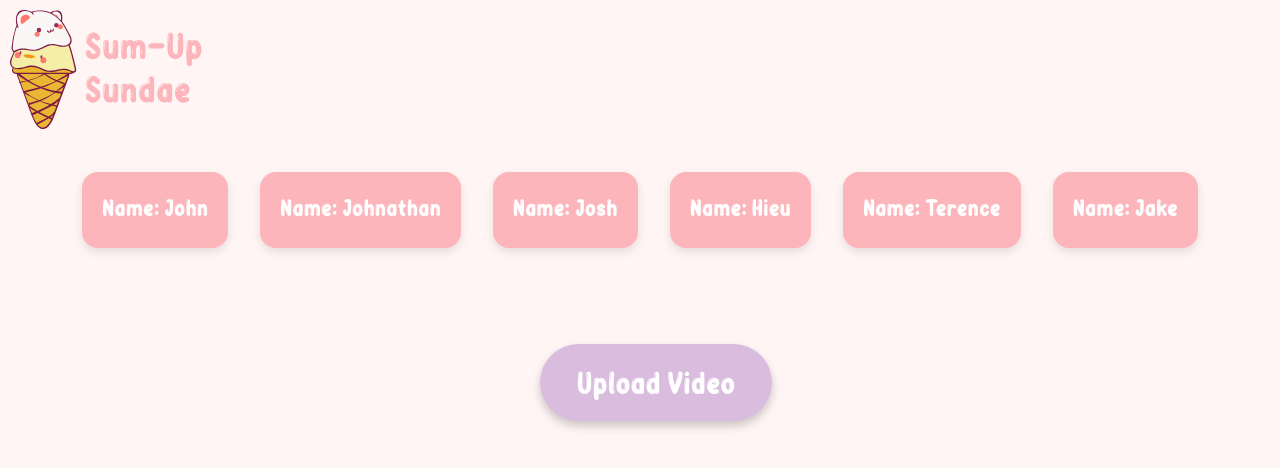
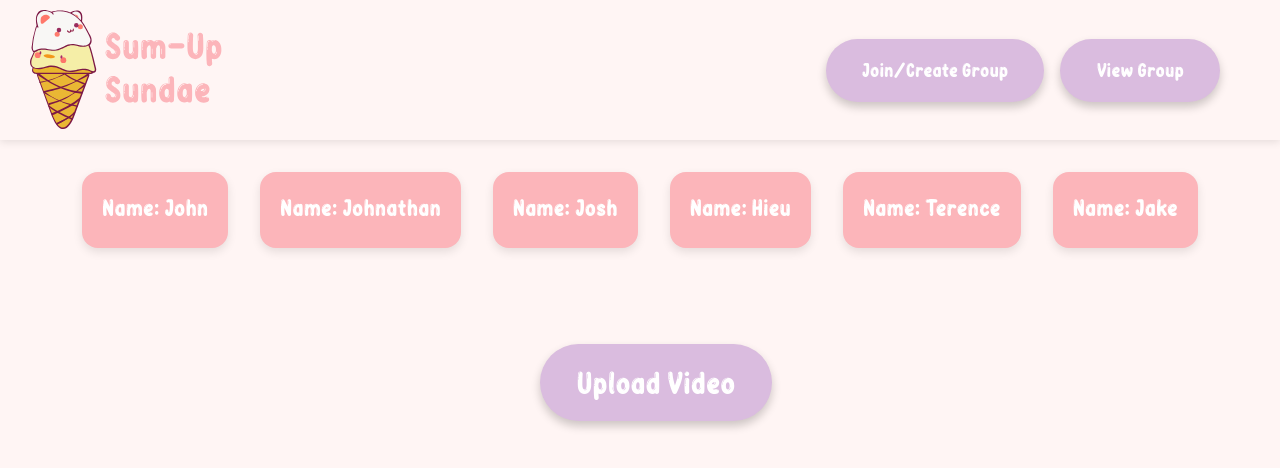
Before and after one commit to tyin76/sum-up-sundae, a React (Create React App) app in the folder frontend/: page /viewGroup in a window 1280 px wide. Shown: the top 468 px of the page. Built offline with nearby package versions, Linux system fonts and the light colour scheme; no server answers.

Commit message:
added more stuff

```diff
--- a/frontend/src/components/CustomButton.js
+++ b/frontend/src/components/CustomButton.js
@@ -1,7 +1,7 @@
 import React from 'react';
 import { useState } from 'react';
 
-const CustomButton = ({ onClick, children, width = 'fit-content', borderBottomRightRadius = '5em', borderBottomLeftRadius = '5em', borderTopRightRadius = '5em', borderTopLeftRadius = '5em'}) => {
+const CustomButton = ({ onClick, children, width = 'fit-content', borderBottomRightRadius = '5em', borderBottomLeftRadius = '5em', borderTopRightRadius = '5em', borderTopLeftRadius = '5em', fontSize = '32px'}) => {
 
   const [isHovered, setIsHovered] = useState(false);
   const buttonStyle = {
@@ -10,7 +10,7 @@ const CustomButton = ({ onClick, children, width = 'fit-content', borderBottomRi
     justifyContent: 'center',
     gap: '8px',
     padding: '20px 36px',
-    fontSize: '32px',
+    fontSize: fontSize,
     fontFamily: 'Bubble',
     fontWeight: '500',
     color: 'white',
--- a/frontend/src/components/Header.js
+++ b/frontend/src/components/Header.js
@@ -1,14 +1,52 @@
-import { Box } from '@mui/material';
-import { Stack } from '@mui/material';
-import Logo from './Logo'
+import { Box, Stack, useTheme, useMediaQuery } from '@mui/material';
+import { Link } from 'react-router-dom';
+import Logo from './Logo';
+import CustomButton from './CustomButton';
 
-function Header({ children, height='15vh' }) {
+function Header({ children, height = '15vh' }) {
+  const theme = useTheme();
+  const isSmallScreen = useMediaQuery(theme.breakpoints.down('sm'));
+
   return (
     <Stack>
-            <Stack direction={'row'} width="100%">
-                <Box height={height} padding="10px">
+      <Stack
+        direction="row"
+        alignItems="center"
+        justifyContent="space-between"
+        sx={{
+          padding: isSmallScreen ? '10px 15px' : '10px 30px',
+          boxShadow: '0px 2px 8px rgba(0, 0, 0, 0.1)',
+          backgroundColor:'#FFF5F4',
+          position: 'sticky',
+          top: 0,
+          zIndex: 10,
+        }}
+      >
+        <Link to='/'>
+        <Box sx={{ display: 'flex', alignItems: 'center' }}>
           <Logo height={height} />
         </Box>
+        </Link>
+
+        <Stack
+          direction="row"
+          spacing={2}
+          sx={{
+            alignItems: 'center',
+            marginRight: isSmallScreen ? '10px' : '30px',
+          }}
+        >
+          <Link to="/createJoin" style={{ textDecoration: 'none' }}>
+            <CustomButton fontSize={isSmallScreen ? '16px' : '20px'}>
+              Join/Create Group
+            </CustomButton>
+          </Link>
+          <Link to="/viewGroup" style={{ textDecoration: 'none' }}>
+            <CustomButton fontSize={isSmallScreen ? '16px' : '20px'}>
+              View Group
+            </CustomButton>
+          </Link>
+        </Stack>
       </Stack>
       {children}
     </Stack>
--- a/frontend/src/pages/HomePage.js
+++ b/frontend/src/pages/HomePage.js
@@ -7,9 +7,11 @@ import LogoAndText from '../media/SumUpSundaeTextLogo.svg'
 import Logo from '../components/Logo.js';
 import { useNavigate } from 'react-router-dom';
 import { Button } from '@mui/material';
+import Header from '../components/Header.js';
 
 function HomePage() {
   const [user, setUser] = useState(null);
+  // {user && <img src={user.profilePic} style={{ borderRadius: '50px'}}></img>}
 
   useEffect(() => {
     const unsubscribe = auth.onAuthStateChanged(async (currentUser) => {
@@ -29,12 +31,13 @@ function HomePage() {
     return () => unsubscribe();
   }, []);
 
+
   return (
+    <>
     <Box
       display="flex"
       height="100vh"
     >
-
       <Box
         flex={1}
         bgcolor="#FBB6BA"
@@ -55,7 +58,7 @@ function HomePage() {
       >
         <Box>
         <Logo height='190px' marginBottom='25px'></Logo>
-        {user && <img src={user.profilePic} style={{ borderRadius: '50px'}}></img>}
+
         </Box>
 
         {!user && <LoginButton setUser={setUser} />}
@@ -64,6 +67,7 @@ function HomePage() {
 
 
     </Box>
+    </>
   );
 }
 
```
Also changed, not shown: frontend/src/App.js (line endings or trailing spaces). Lines whose indentation alone changed are shown as unchanged.
